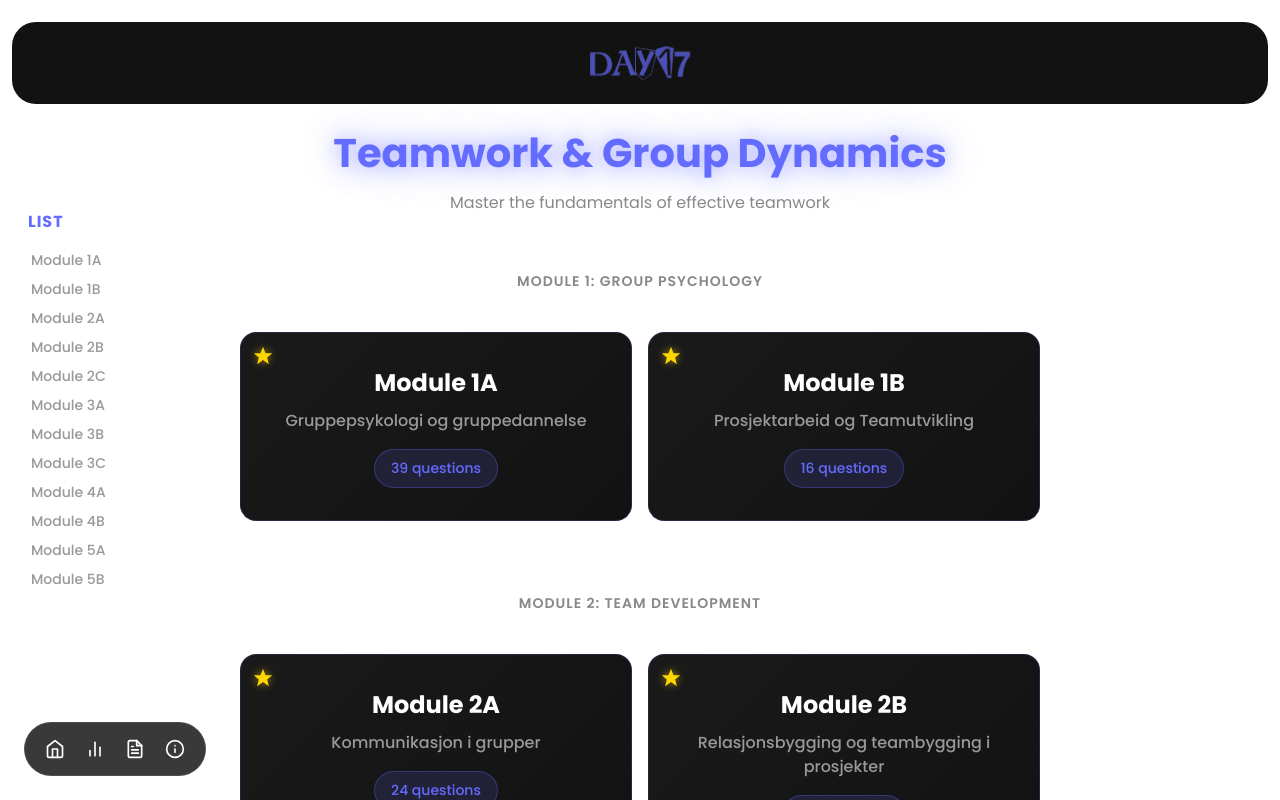
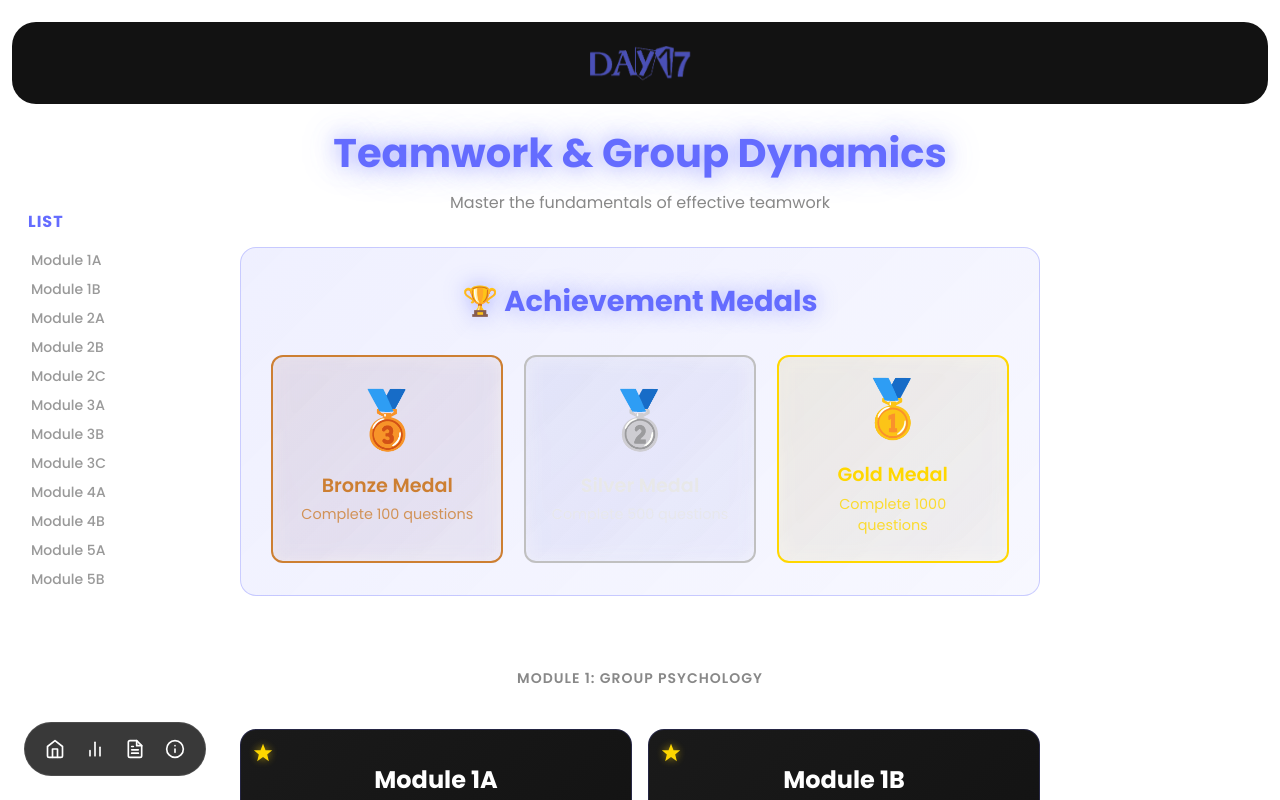
Before and after one commit to dvnnyle/skoolXit, a React (Vite) app: page / in a window 1280 px wide. Shown: the top 800 px of the page. Built offline with nearby package versions, Linux system fonts and the light colour scheme.

Commit message:
Add gamification medals section to home page

```diff
--- a/src/pages/Home.css
+++ b/src/pages/Home.css
@@ -545,3 +545,99 @@
     bottom: 1rem;
   }
 }
+
+/* Gamification Section */
+.gamification-section {
+  margin: 2rem 0 3rem 0;
+  padding: 2rem;
+  background: linear-gradient(135deg, rgba(100, 108, 255, 0.1) 0%, rgba(100, 108, 255, 0.05) 100%);
+  border: 1px solid rgba(100, 108, 255, 0.3);
+  border-radius: 16px;
+  backdrop-filter: blur(10px);
+}
+
+.gamification-section h2 {
+  text-align: center;
+  color: #646cff;
+  font-size: 1.8rem;
+  margin: 0 0 2rem 0;
+  text-shadow: 0 0 20px rgba(100, 108, 255, 0.5);
+}
+
+.medals-container {
+  display: grid;
+  grid-template-columns: repeat(auto-fit, minmax(220px, 1fr));
+  gap: 1.5rem;
+  justify-items: center;
+}
+
+.medal {
+  display: flex;
+  flex-direction: column;
+  align-items: center;
+  justify-content: center;
+  gap: 1rem;
+  padding: 1.5rem;
+  border-radius: 12px;
+  border: 2px solid;
+  background: rgba(255, 255, 255, 0.05);
+  backdrop-filter: blur(10px);
+  transition: all 0.3s ease;
+  min-width: 180px;
+}
+
+.medal:hover {
+  transform: translateY(-5px);
+  box-shadow: 0 10px 30px rgba(0, 0, 0, 0.3);
+}
+
+.medal.bronze {
+  border-color: #cd7f32;
+  color: #cd7f32;
+  background: linear-gradient(135deg, rgba(205, 127, 50, 0.1) 0%, rgba(205, 127, 50, 0.05) 100%);
+}
+
+.medal.bronze:hover {
+  box-shadow: 0 10px 30px rgba(205, 127, 50, 0.3);
+}
+
+.medal.silver {
+  border-color: #c0c0c0;
+  color: #e8e8e8;
+  background: linear-gradient(135deg, rgba(192, 192, 192, 0.1) 0%, rgba(192, 192, 192, 0.05) 100%);
+}
+
+.medal.silver:hover {
+  box-shadow: 0 10px 30px rgba(192, 192, 192, 0.3);
+}
+
+.medal.gold {
+  border-color: #ffd700;
+  color: #ffd700;
+  background: linear-gradient(135deg, rgba(255, 215, 0, 0.1) 0%, rgba(255, 215, 0, 0.05) 100%);
+}
+
+.medal.gold:hover {
+  box-shadow: 0 10px 30px rgba(255, 215, 0, 0.3);
+}
+
+.medal-icon {
+  font-size: 3.5rem;
+  line-height: 1;
+}
+
+.medal-info {
+  text-align: center;
+}
+
+.medal-info h3 {
+  margin: 0.5rem 0 0.25rem 0;
+  font-size: 1.2rem;
+  font-weight: 600;
+}
+
+.medal-info p {
+  margin: 0;
+  font-size: 0.9rem;
+  opacity: 0.8;
+}
--- a/src/pages/home.jsx
+++ b/src/pages/home.jsx
@@ -89,6 +89,34 @@ function Home() {
       <div className="home-content">
         <h1 className="home-title">Teamwork & Group Dynamics</h1>
         <p>Master the fundamentals of effective teamwork</p>
+
+        <div className="gamification-section">
+          <h2>🏆 Achievement Medals</h2>
+          <div className="medals-container">
+            <div className="medal bronze">
+              <div className="medal-icon">🥉</div>
+              <div className="medal-info">
+                <h3>Bronze Medal</h3>
+                <p>Complete 100 questions</p>
+              </div>
+            </div>
+            <div className="medal silver">
+              <div className="medal-icon">🥈</div>
+              <div className="medal-info">
+                <h3>Silver Medal</h3>
+                <p>Complete 500 questions</p>
+              </div>
+            </div>
+            <div className="medal gold">
+              <div className="medal-icon">🥇</div>
+              <div className="medal-info">
+                <h3>Gold Medal</h3>
+                <p>Complete 1000 questions</p>
+              </div>
+            </div>
+          </div>
+        </div>
+
         <div className="chapter-list">
           <div className="chapter-divider">
             <span>Module 1: Group Psychology</span>
```
